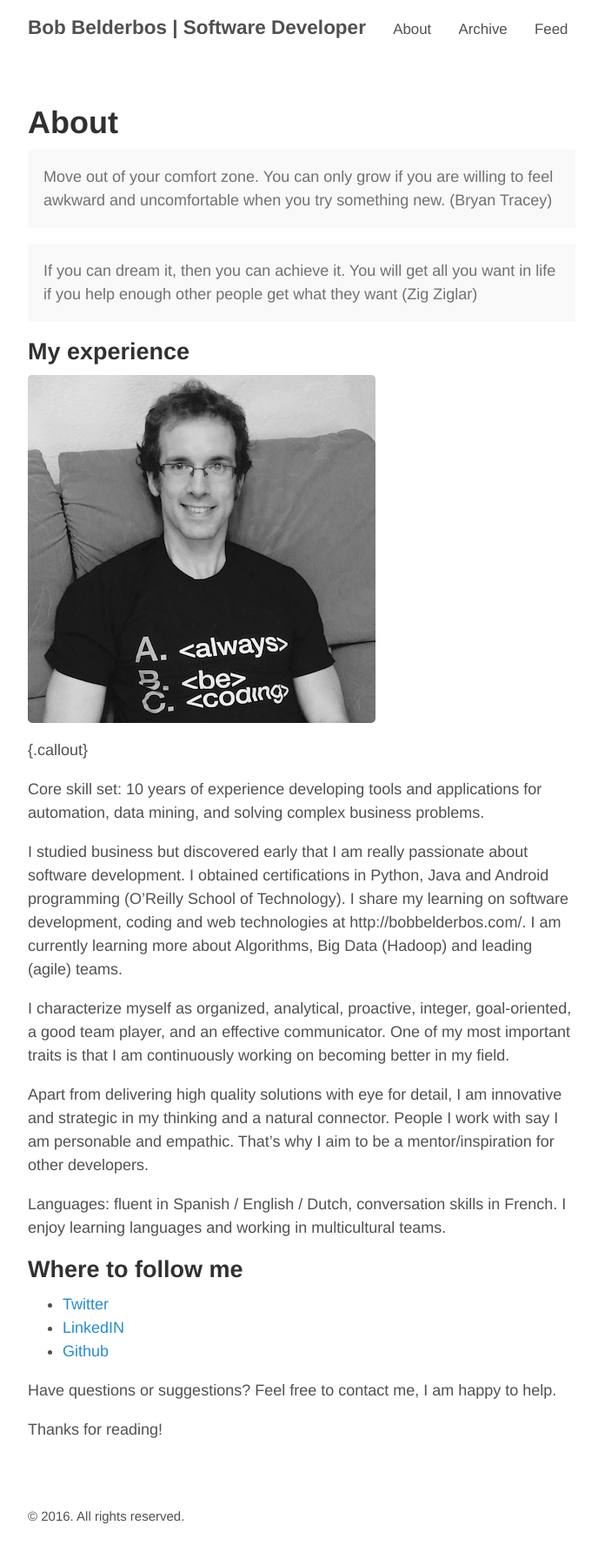
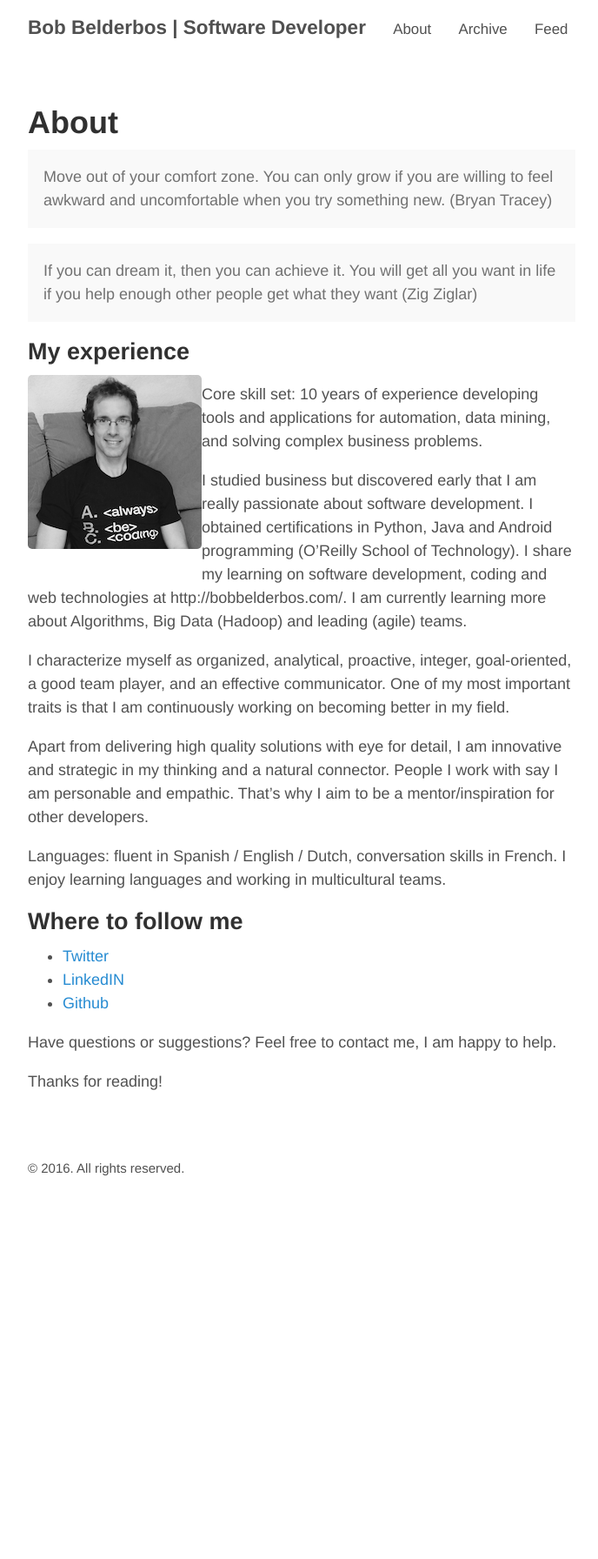
Before and after one commit to bbelderbos/bbelderbos.github.io, a Jekyll site: the page built from about.md, in a window 1280 px wide. Shown: the whole page at 87% size, without its empty margins (293-981 px from the left). Built offline with Jekyll 4.4.1, drawn with Linux system fonts in a browser that asks for light colours; after the commit the page ends 1392 px from its top, so only the background shows below that.

Commit message:
try again on left align img

```diff
--- a/about.md
+++ b/about.md
@@ -12,7 +12,7 @@ If you can dream it, then you can achieve it. You will get all you want in life
 
 ## My experience
 
-![This is me, ABC: always be coding]({{ site.url }}/assets/bob_profile.png){.callout}
+![This is me, ABC: always be coding]({{ site.url }}/assets/bob_profile.png){: .callout}
 
 Core skill set: 10 years of experience developing tools and applications for automation, data mining, and solving complex business problems.
 
```
Also changed, not shown: assets/bob_profile.png.
